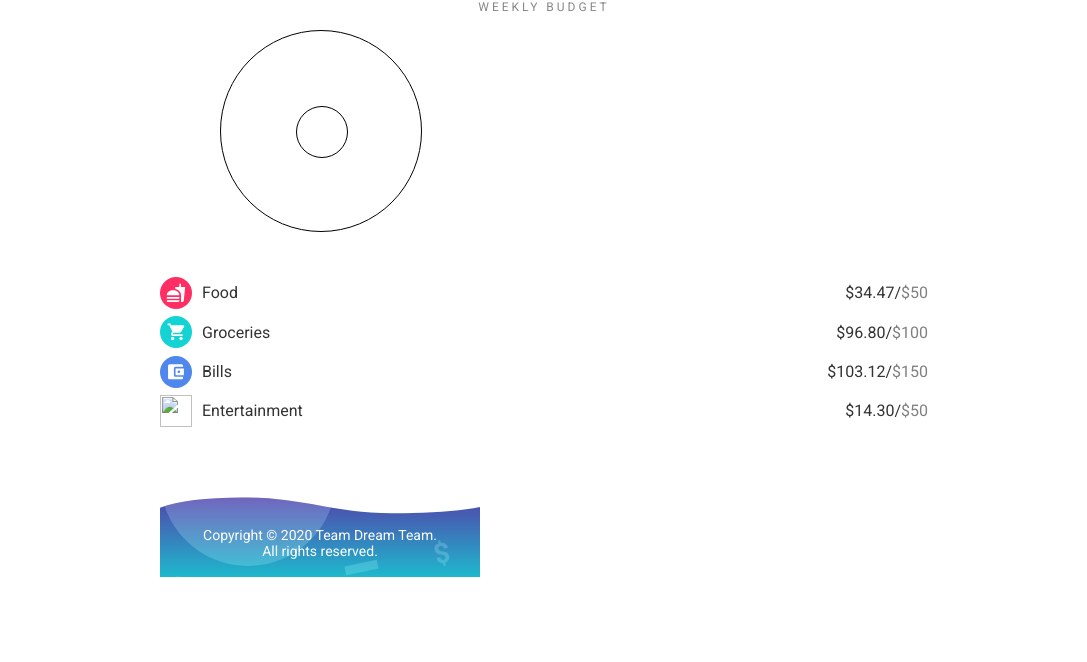
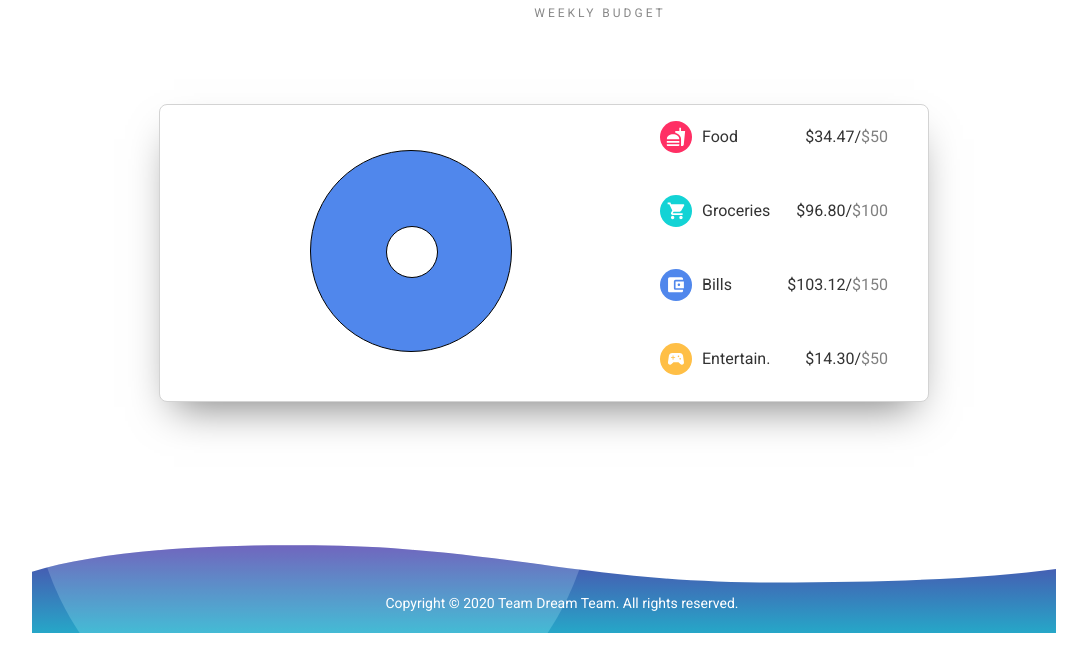
Before and after one commit to jackiegarrett/dreamteam, a plain HTML site: page index-2.html in a window 1280 px wide. Shown: the part 138-800 px from the top of the page, without its empty margins (96-1183 px from the left). Drawn offline with Linux system fonts and the light colour scheme; files whose address does not match are found by name.

Commit message:
newest changes

```diff
--- a/css-2.css
+++ b/css-2.css
@@ -5,8 +5,9 @@
     display: flex;
     flex-direction: column;
     margin: auto;
-    height: 600px;
+    height: 100%;
     width: 320px;
+    bottom: 0;
   }
   .bg2 {
     width: 320px;
@@ -15,6 +16,9 @@
     margin-top: 70px;
   }
   .bg3 {
+    display: none;
+  }
+  .bg4 {
     display: none;
   }
   .header {
@@ -39,6 +43,8 @@
     width: 32px;
     height: 32px;
     margin-left: 60px;
+    border: 3px solid #5087ec;
+    border-radius: 32px;
   }
   .budget-text {
     font-family: Roboto;
@@ -71,7 +77,7 @@
     display: flex;
     flex-direction: column;
     width: 100%;
-    height: 150px;
+    height: 100%;;
     justify-content: space-between;
     font-family: Roboto;
     font-size: 16px;
@@ -81,14 +87,17 @@
   .food-cat {
     display: flex;
     align-items: center;
+    margin-bottom: 8px;
   }
   .groceries-cat {
     display: flex;
     align-items: center;
+    margin-bottom: 8px;
   }
   .bills-cat {
     display: flex;
     align-items: center;
+    margin-bottom: 8px;
   }
   .entertainment-cat {
     display: flex;
@@ -128,6 +137,7 @@
     position: relative;
     border-radius: 200px;
     margin-left: 60px;
+    background-color: #5087ec;
   }
   .icon {
     width: 32px;
@@ -144,6 +154,7 @@
     left: 75px;
     border: 1px solid black;
     border-radius: 200px;
+    background-color: white;
   }
   .footer {
     position: relative;
@@ -168,4 +179,147 @@
   .profile-pic {
     margin-left: 93%;
   }
+  .donut {
+    margin: auto;
+    margin: top: 50px;
+  }
+  .bg2 {
+    display: none;
+  }
+  .bg3 {
+    display: flex;
+    position: absolute;
+    margin-top: 75px;
+  }
+  .bottom {
+    width: 100%;
+    height: 32px;
+    font-family: Roboto;
+    font-size: 14px;
+    color: white;
+    position: absolute;
+    margin-top: 125px;
+    margin-left: 18px;
+  }
+  .categories {
+    margin: auto;
+    width: 440px;
+    height: 520px;
+    border-radius: 8px;
+    box-shadow: 0 20px 40px -15px rgba(0, 0, 0, 0.5);
+    border: solid 1px lightgrey;
+    background-color: white;
+  }
+  .food-cat {
+    display: flex;
+    margin-left: 10px;
+    margin-bottom: 10px;
+  }
+  .groceries-cat {
+    display: flex;
+    margin-left: 10px;
+    margin-bottom: 10px;
+  }
+  .bills-cat {
+    display: flex;
+    margin-left: 10px;
+    margin-bottom: 10px;
+  }
+  .entertainment-cat {
+    display: flex;
+    margin-left: 10px;
+    margin-bottom: 10px;
+  }
+  .push {
+    margin-right: 10px;
+  }
 }
+@media screen and (min-width: 1024px) {
+  .main-container2 {
+    width: 1024px;
+    height: 600px;
+  }
+  .bg3 {
+    display: flex;
+    position: absolute;
+    margin-top: 75px;
+  }
+  .bottom {
+    width: 1024px;;
+    height: 32px;
+    font-family: Roboto;
+    font-size: 14px;
+    color: white;
+    position: absolute;
+    margin-top: 125px;
+    margin-left: 18px;
+  }
+  .bg2 {
+    display: none;
+  }
+  .bg3 {
+    display: none;
+  }
+  .bg4 {
+    display: flex;
+    position: absolute;
+    margin-top: 75px;
+  }
+  .categories {
+    width: 768px;
+    height: 296px;
+    border-radius: 8px;
+    box-shadow: 0 20px 40px -15px rgba(0, 0, 0, 0.5);
+    display: flex;
+    flex-direction: column;
+    margin-left: 127px;
+  }
+  .food-cat {
+    display: flex;
+    margin-left: 500px;
+    margin-right: 30px;
+    height: 74px;
+  }
+  .groceries-cat {
+    display: flex;
+    margin-left: 500px;
+    margin-right: 30px;
+    height: 74px;
+  }
+  .bills-cat {
+    display: flex;
+    margin-left: 500px;
+    margin-right: 30px;
+    height: 74px;
+  }
+  .entertainment-cat {
+    display: flex;
+    margin-left: 500px;
+    margin-right: 30px;
+    height: 74px;
+  }
+  .donut {
+    margin-right: 450px;
+    width: 200px;
+    height: 200px;
+    border-radius: 200px;
+    position: absolute;
+    margin-left: 150px;
+    margin-top: 45px;
+  }
+  .header {
+    display: flex;
+  }
+  .profile-pic {
+    margin-left: 930px;
+  }
+  .gradient-logo {
+    margin-left: 512px;
+  }
+  .budget {
+    margin-left: 112px;
+  }
+  .budget-text {
+    margin-left: 112px;
+  }
+}
--- a/index-2.html
+++ b/index-2.html
@@ -19,8 +19,9 @@
       </div>
       <div class="budget"><span class="number">$101.31</span>left</div>
       <h4 class="budget-text">WEEKLY BUDGET</h4>
-      <div class="donut"></div>
+
       <div class="categories">
+        <div class="donut"></div>
         <div class="food-cat">
           <img src="foodsvg.svg" class="icon" />Food
           <span class="push">$34.47/<span class="color">$50</span></span>
@@ -34,13 +35,14 @@
           <span class="push">$103.12/<span class="color">$150</span></span>
         </div>
         <div class="entertainment-cat">
-          <img src="entertainmentsvg.svg" class="icon"/>Entertainment
+          <img src="entertainmentsvg.svg" class="icon"/>Entertain.
           <span class="push">$14.30/<span class="color">$50</span></span>
         </div>
       </div>
       <div class="footer">
         <img src="bg-copy.svg" class="bg2" />
         <img src="bg3.svg" class="bg3" />
+        <img src="bg4.svg" class="bg4"/>
         <p class="bottom">
           Copyright © 2020 Team Dream Team. All rights reserved.
         </p>
--- a/index.html
+++ b/index.html
@@ -4,7 +4,7 @@
     <meta charset="UTF-8" />
     <meta name="viewport" content="width=device-width, initial-scale=1.0" />
     <title>Fundi</title>
-    <link rel="stylesheet" href="css-2.css" />
+    <link rel="stylesheet" href="css.css" />
     <link
       href="https://fonts.googleapis.com/css2?family=Roboto&display=swap"
       rel="stylesheet"
```
Also changed, not shown: bg-copy.svg (renamed from Assets/bg-copy.svg), bg.svg (added), bg3.svg (renamed from Assets/bg3.svg), bg4.svg (added), billssvg.svg (renamed from Assets/billssvg.svg), entertainmentsvg.svg (renamed from Assets/entertainmentsvg.svg), foodsvg.svg (renamed from Assets/foodsvg.svg), groceriessvg.svg (renamed from Assets/groceriessvg.svg), group-2.svg (renamed from Assets/group-2.svg), icon-menu.png (renamed from Assets/icon-menu.png), logomark-gradient.png (renamed from Assets/logomark-gradient.png), profile.png (renamed from Assets/profile.png).
